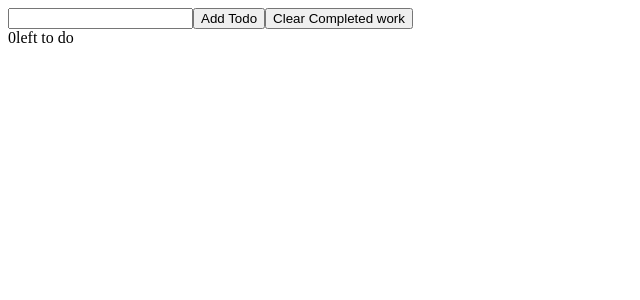
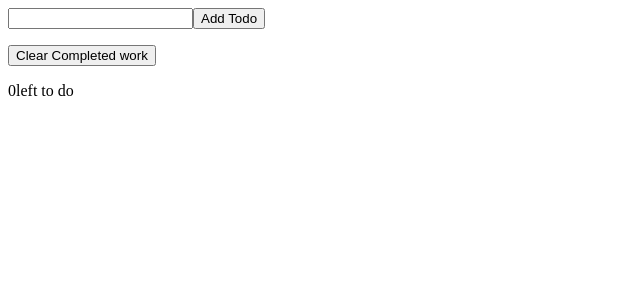
Before and after one commit to athilarahim/TodoList-ReactApp, a React (Create React App) app: page / in a window 1280 px wide. Shown: the top 300 px of the page, without its empty margins (0-640 px from the left). Built offline with nearby package versions, Linux system fonts and the light colour scheme.

Commit message:
Completed functions

```diff
--- a/src/App.js
+++ b/src/App.js
@@ -42,7 +42,7 @@ function handleClearTodos(){
       <TodoList todos={todos} toggleTodo={toggleTodo}/>
       <input type="text" ref={todoRef} />
       <button onClick={addTodoList}>Add Todo</button>
-      <button onClick={handleClearTodos}>Clear Completed work</button>
+      <p><button onClick={handleClearTodos}>Clear Completed work</button></p>
       <div>{todos.filter(todo => !todo.completed).length}left to do</div>
     </>
 
```
